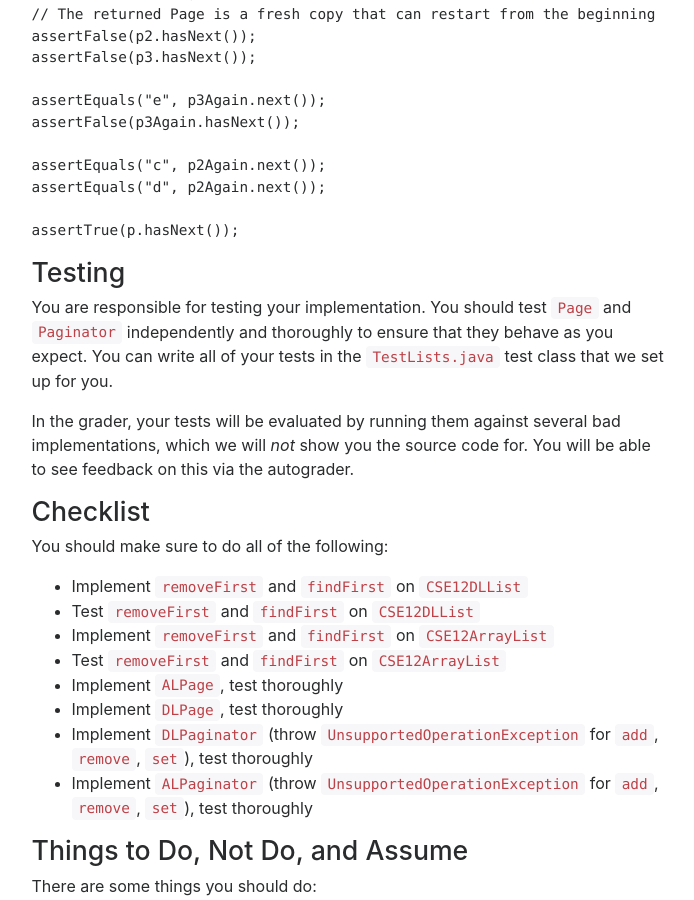
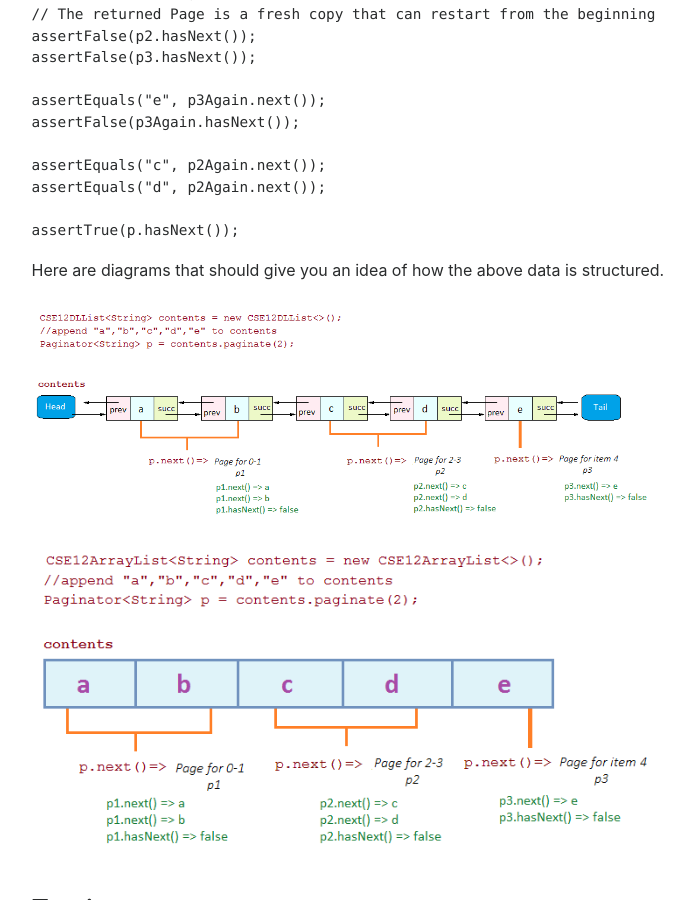
Before and after one commit to ucsd-cse12-w17/ucsd-cse12-w17.github.io, a Jekyll site: the page built from pa2/index.md, in a window 1280 px wide and 900 px high, scrolled down 3036 px. Shown: the whole window, without its empty margins (291-985 px from the left). Built offline with Jekyll 4.4.1, drawn with Linux system fonts in a browser that asks for light colours; nearby versions of some CDN libraries.

Commit message:
added images

````diff
--- a/pa2/index.md
+++ b/pa2/index.md
@@ -143,6 +143,11 @@ assertEquals("d", p2Again.next());
 
 assertTrue(p.hasNext());
 ```
+Here are diagrams that should give you an idea of how the above data is structured.
+
+
+<img width="100%" src="./dll.png"><br>
+<img width="100%" src="./al.png"><br>
 
 ## Testing
 
````
Also changed, not shown: pa2/al.png (added), pa2/dll.png (added).
